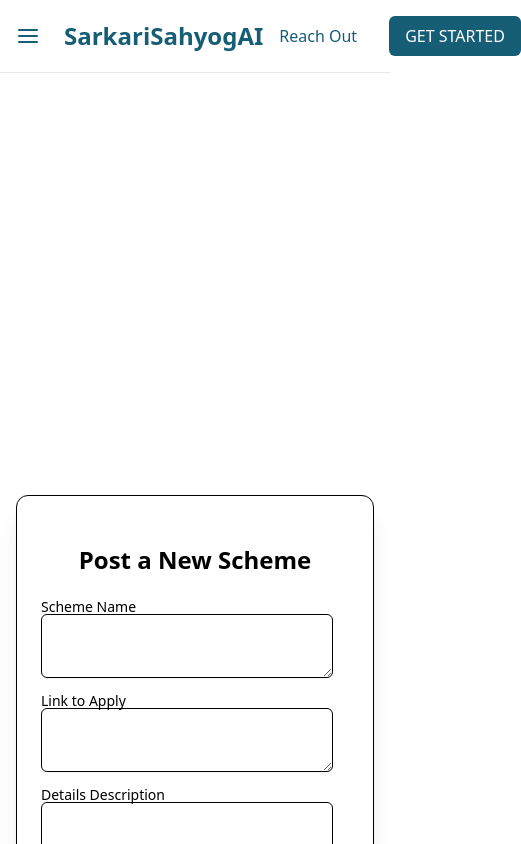
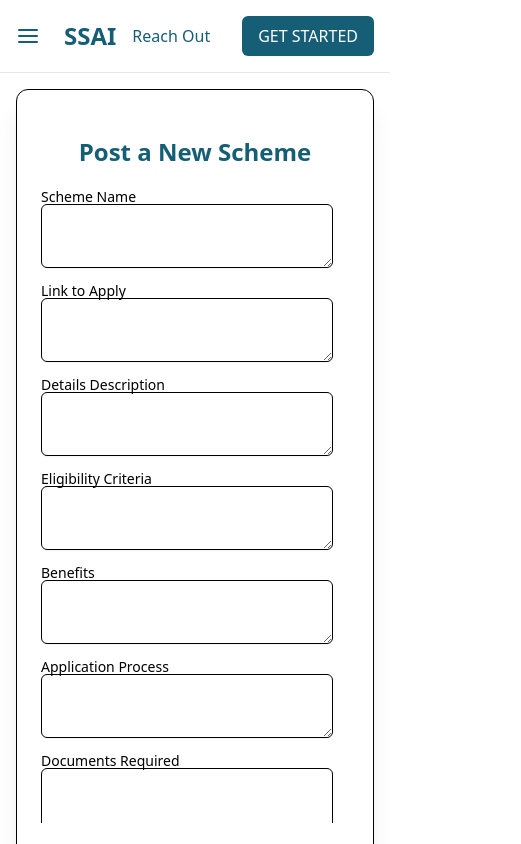
Before and after one commit to kintsugi-programmer/SarkariSahyogAI, a Next.js app: page /schemes/new in a window 390 px wide. Shown: the top 844 px of the page, 521 px wide, since content can reach past the window. Built offline with nearby package versions, Linux system fonts and the light colour scheme.

Commit message:
Fixes UI

```diff
--- a/src/app/layout.tsx
+++ b/src/app/layout.tsx
@@ -2,6 +2,7 @@ import type { Metadata } from "next";
 import { Geist, Geist_Mono } from "next/font/google";
 import "./globals.css";
 import { ThemeProvider } from "../../components/theme-provider";
+import Foot from "@/components/Foot";
 import Nav from "@/components/ui/Nav";
 const geistSans = Geist({
   variable: "--font-geist-sans",
@@ -38,6 +39,7 @@ export default function RootLayout({
                 <Nav/>
 
         {children}
+        <section id="foot"><Foot/></section>
         </ThemeProvider>
       </body>
     </html>
--- a/src/app/page.tsx
+++ b/src/app/page.tsx
@@ -2,14 +2,14 @@ import Image from "next/image";
 import { Hero } from "@/components/ui/Hero";
 import { Steps } from "@/components/Steps";
 import { Features } from "@/components/Features";
-import Foot from "@/components/Foot";
+
 export default function Home() {
   return (
     <div>
       <section id="hero"><Hero/></section>
       <section id="steps"><Steps/></section>
       <section id="features"><Features/></section>
-      <section id="foot"><Foot/></section>
+
 
     {/* <div className="grid grid-rows-[20px_1fr_20px] items-center justify-items-center min-h-screen p-8 pb-20 gap-16 sm:p-20 font-[family-name:var(--font-geist-sans)]">
       <main className="flex flex-col gap-[32px] row-start-2 items-center sm:items-start">
--- a/src/app/schemes/new/page.tsx
+++ b/src/app/schemes/new/page.tsx
@@ -122,10 +122,10 @@ export default function NewSchemeForm() {
   };
 
   return (
-    <div className="max-w-4xl  mx-auto p-4 sm:p-6 md:p-8  pt-[50vh] ">
+    <div className="max-w-4xl  mx-auto p-4 sm:p-6 md:p-8  sm:pt-[50vh] ">
       <Card className="shadow-xl rounded-xl ">
         <CardContent className="p-6 ">
-          <h2 className="text-2xl font-semibold mb-6 text-center">Post a New Scheme</h2>
+          <h2 className=" mb-6 tmax-w-4xl text-center font-black text-[#155e75] leading-[1.15] text-2xl md:leading-[1.15]">Post a New Scheme</h2>
           <ScrollArea className="h-[75vh] pr-4">
             <form onSubmit={handleSubmit} className="space-y-4">
               {textFields.map(({ name, label }) => (
--- a/src/components/ui/Nav.tsx
+++ b/src/components/ui/Nav.tsx
@@ -5,7 +5,7 @@ import { FiMenu, FiArrowRight } from "react-icons/fi";
 
 const Nav = () => {
   return (
-    <div className="bg-[#155e75]">
+    <div className="bg-[#155e75] z-999">
       <FlipNav />
 
     </div>
@@ -62,8 +62,10 @@ const NavLeft = ({
         <FiMenu />
       </motion.button>
       {/* <Logo />  */}
-      <h1 className="max-w-4xl text-center font-black text-[#155e75] leading-[1.15] text-2xl md:leading-[1.15]">
+      <h1 className="max-w-4xl sm:block hidden text-center font-black text-[#155e75] leading-[1.15] text-2xl md:leading-[1.15]">
       SarkariSahyogAI
+      </h1>      <h1 className="max-w-4xl block sm:hidden text-center font-black text-[#155e75] leading-[1.15] text-2xl md:leading-[1.15]">
+      SSAI
       </h1>
       <NavLink text="About Us" link="/" />
       <NavLink text="Features" link="#features"/>
@@ -117,7 +119,7 @@ const NavMenu = ({ isOpen }: { isOpen: boolean }) => {
       variants={menuVariants}
       initial="closed"
       animate={isOpen ? "open" : "closed"}
-      className="absolute p-4 bg-white shadow-lg left-0 right-0 top-full origin-top flex flex-col gap-4"
+      className="absolute p-4 bg-white z-20 shadow-lg left-0 right-0 top-full origin-top flex flex-col gap-4"
     >
             <MenuLink text="About Us" link="/" />
       <MenuLink text="Features" link="#features"/>
```
